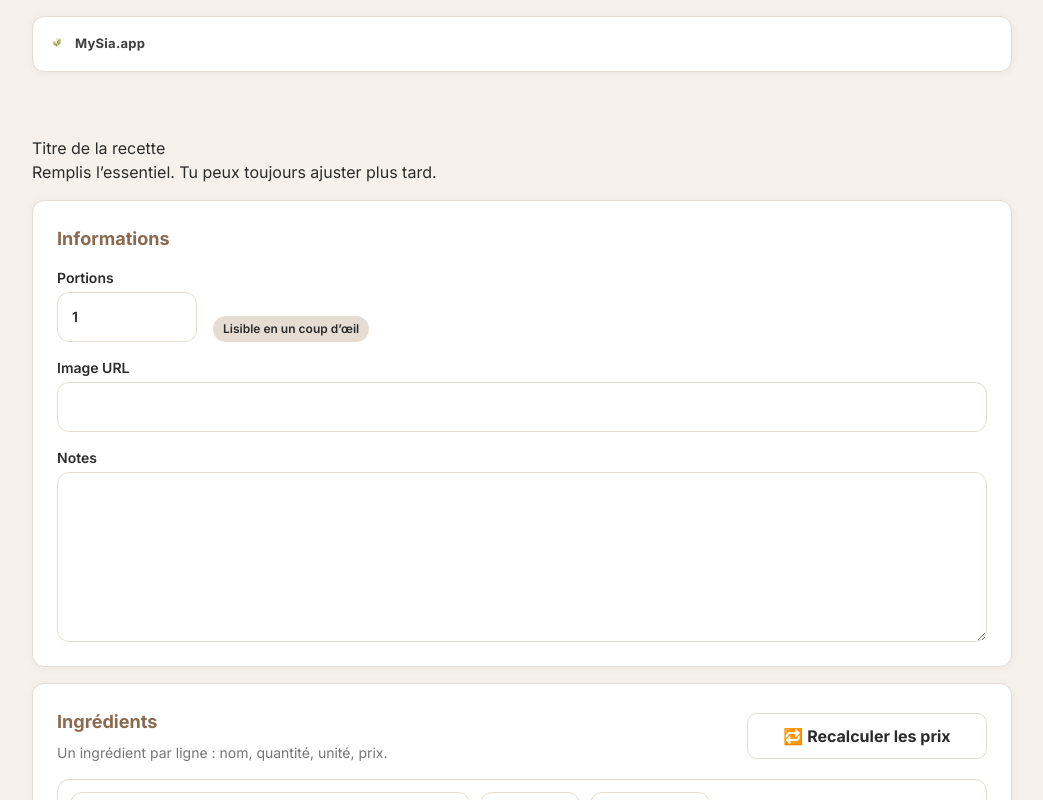
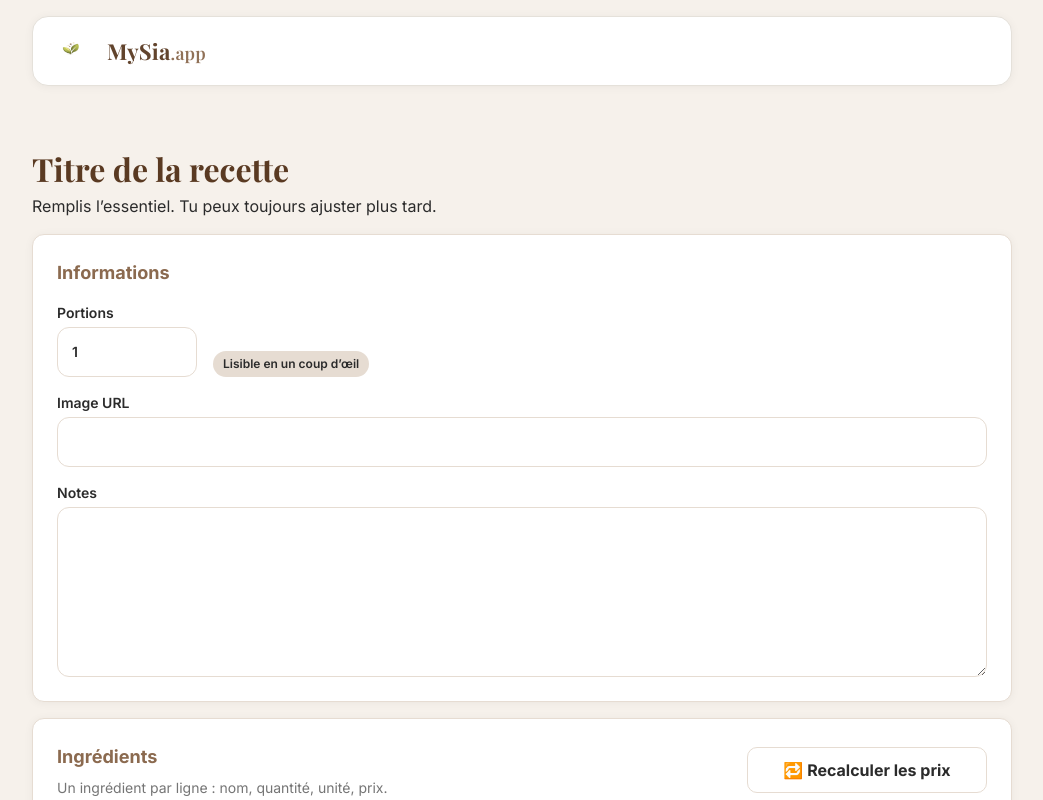
Before and after one commit to mysiacompagnyprojet/my-app-monorepo, a Next.js app in the folder frontend/my-app/: page /recipes/new in a window 1280 px wide. Shown: the top 800 px of the page, without its empty margins (118-1161 px from the left). Built offline with nearby package versions, Linux system fonts and the light colour scheme; no server answers.

Commit message:
commit 10/02 9:31

```diff
--- a/frontend/my-app/src/app/globals.css
+++ b/frontend/my-app/src/app/globals.css
@@ -104,6 +104,9 @@ Branding global Mysia.app
 
 .app-header {
 margin-top: 16px;
+background: #FFFFFF;
+border: 1px solid #E5E1DA;
+border-radius: 16px;
 }
 .app-header--compact {
     padding: 6px 10px;
@@ -115,7 +118,13 @@ margin-top: 16px;
 }
 
 .app-header--compact .app-brand {
-    font-size : 13px;
+    font-size : 22Px;
+    letter-spacing: 0.2px;
+}
+
+.app-header--compact .app-brand img {
+    width: 56px;
+    height: 56px;
 }
 
 .app-header--compact img {
@@ -124,19 +133,30 @@ margin-top: 16px;
 
 /* Branding dans le header (petit, sobre, type “signature”) */
 .app-brand {
-color: var(--text);
+display: flex;
+align-items: center;
+gap: 4px;
+font-family: var(--font-playfair);/*color: var(--text);  police mysia.app*/
+color: #5a3a22;/*var(--primary);*/ /* couleur  */
 font-weight: 650;
-font-size: 14px;
-letter-spacing: 0.25px;
-opacity: 0.9;
+font-size: 20px; /* taille de mysia.app*/
+line-height: 1;/*letter-spacing: 0.25px;*/
+opacity: 0.95;
 text-decoration: none;
 
 /*rendu plus doux / arrondi */
 font-feature-settings: "ss01" 1;
 }
-.app-brand:hover {
+
+.app-brand-suffix {
+    color: var(--primary);
+    font-weight: 600;
+    font-size: 0.8em;
+}
+
+.app-brand:hover .app-brand-suffix {
 opacity: 1;
-color: var(--primary);
+color: #2E222E;
 }
 
 /* Branding discret en bas de page (comme sur la story) */
@@ -209,6 +229,31 @@ transition:
     }
 }
 
+/* ===============================
+Titre recette (page new / id)
+=============================== */
+
+.recipe-title {
+font-family: var(--font-playfair);
+font-size: 32px;
+font-weight: 700;
+color: #5a3a22; /*var(--primary);*/
+margin: 0 0 6px 0;
+line-height: 1.2;
+}
+
+/* Variante editable (quand on clique pour écrire) */
+.recipe-title.editable-title {
+cursor: text;
+outline: none;
+}
+
+/* Petit effet focus quand on édite */
+.recipe-title.editable-title:focus {
+background: rgba(231, 209, 186, 0.35); /* fond doux */
+border-radius: 6px;
+}
+
 /*
 @media (prefers-color-scheme: dark) {
 :root {
--- a/frontend/my-app/src/app/header-client.tsx
+++ b/frontend/my-app/src/app/header-client.tsx
@@ -14,15 +14,17 @@ isNewRecipe ? 'app-header--compact' : ''
 }`}
 >
 <nav className="flex items-center gap-3">
-<a href="/" className="app-brand flex items-center gap-[4px]">
+<a href="/" className="app-brand flex items-center gap-2">
 <Image
 src="/brand/logo.png"
 alt="MySia logo"
-width={28}
-height={28}
+width={56}
+height={56}
 priority
 />
-<span>MySia.app</span>
+<span>
+    MySia<span className="app-brand-suffix">.app</span>
+</span>
 </a>
 
 {!isNewRecipe && (
```
